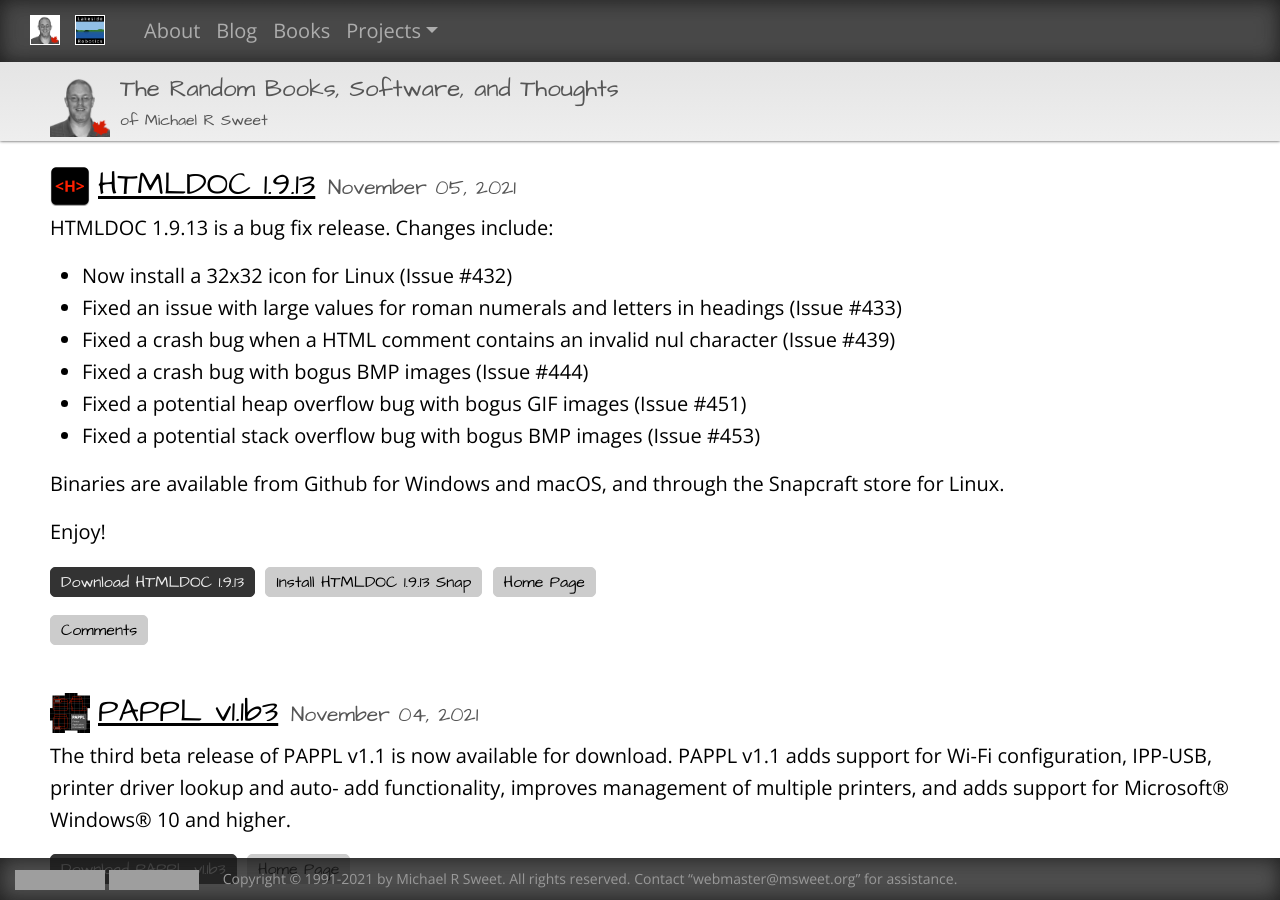
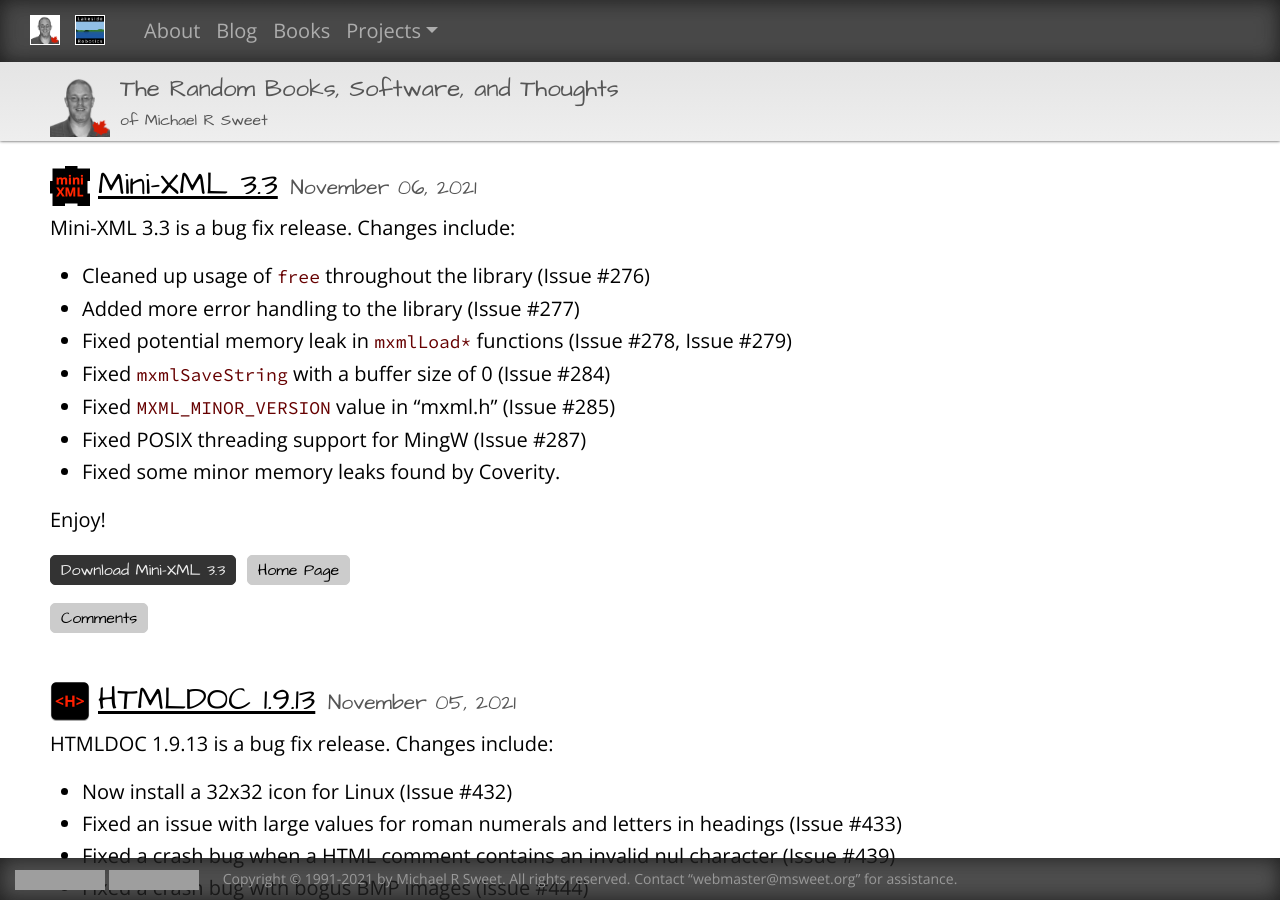
Before and after one commit to michaelrsweet/michaelrsweet.github.com, a Jekyll site: the page built from index.html, in a window 1280 px wide and 900 px high. Built offline with Jekyll 4.4.1, drawn with Linux system fonts in a browser that asks for light colours; some of the changed text lies outside the part shown; grey boxes are pictures that could not be loaded.

Commit message:
Mini-XML 3.3.

```diff
--- /dev/null
+++ b/_posts/2021-11-06-mxml-3.3.md
@@ -0,0 +1,24 @@
+---
+title: Mini-XML 3.3
+category: mxml
+layout: post
+permalink: /blog/:year-:month-:day-:title.html
+excerpt_separator: <!--more-->
+comments: true
+commentform: true
+---
+
+Mini-XML 3.3 is a bug fix release. Changes include:
+
+- Cleaned up usage of `free` throughout the library (Issue #276)
+- Added more error handling to the library (Issue #277)
+- Fixed potential memory leak in `mxmlLoad*` functions (Issue #278, Issue #279)
+- Fixed `mxmlSaveString` with a buffer size of 0 (Issue #284)
+- Fixed `MXML_MINOR_VERSION` value in "mxml.h" (Issue #285)
+- Fixed POSIX threading support for MingW (Issue #287)
+- Fixed some minor memory leaks found by Coverity.
+
+Enjoy!
+
+<a class="btn btn-primary" href="https://github.com/michaelrsweet/mxml/releases/tag/v3.3">Download Mini-XML 3.3</a>
+<a class="btn btn-default" href="/mxml/index.html">Home Page</a>
```
Also changed, not shown: mxml/mxml.html (+8 -9 lines), 1 other file.
